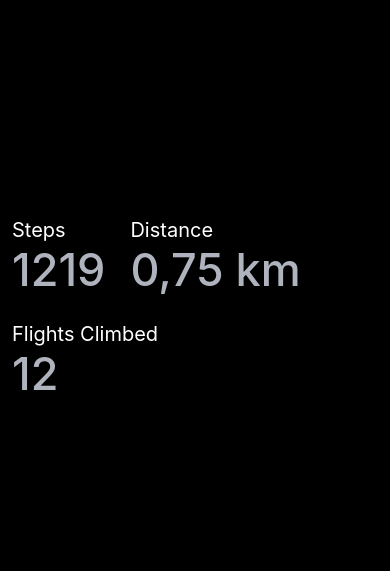
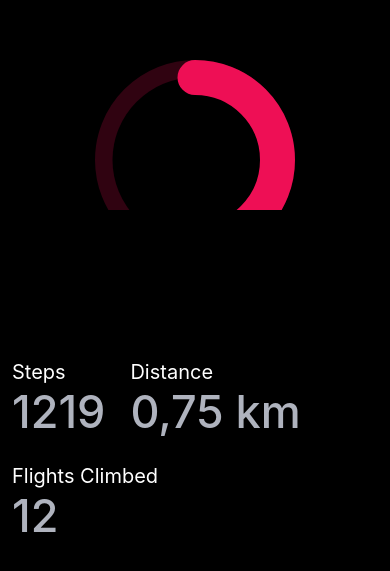
Before and after one commit to notJust-dev/StepCounter, a React Native app: screen / in a window 390 px wide. Shown: the part 121-692 px from the top of the page. Built offline with nearby package versions, Linux system fonts and the light colour scheme.

Commit message:
Progress Ring UI

```diff
--- a/App.tsx
+++ b/App.tsx
@@ -1,11 +1,12 @@
 import { StatusBar } from 'expo-status-bar';
 import { StyleSheet, Text, View } from 'react-native';
 import Value from './src/components/Value';
+import RingProgress from './src/components/RingProgress';
 
 export default function App() {
   return (
     <View style={styles.container}>
-      <Text>Hello world!</Text>
+      <RingProgress progress={0.56} />
 
       <View style={styles.values}>
         <Value label="Steps" value="1219" />
@@ -29,5 +30,6 @@
     flexDirection: 'row',
     gap: 25,
     flexWrap: 'wrap',
+    marginTop: 100,
   },
 });
--- a/package.json
+++ b/package.json
@@ -12,7 +12,8 @@
     "expo": "~48.0.18",
     "expo-status-bar": "~1.4.4",
     "react": "18.2.0",
-    "react-native": "0.71.8"
+    "react-native": "0.71.8",
+    "react-native-svg": "13.4.0"
   },
   "devDependencies": {
     "@babel/core": "^7.20.0",
--- /dev/null
+++ b/src/components/RingProgress.tsx
@@ -0,0 +1,59 @@
+import { View } from 'react-native';
+import SVG, { Circle } from 'react-native-svg';
+
+type RingProgressProps = {
+  radius?: number;
+  strokeWidth?: number;
+  progress: number;
+};
+
+const color = '#EE0F55';
+
+const RingProgress = ({
+  radius = 100,
+  strokeWidth = 35,
+  progress,
+}: RingProgressProps) => {
+  const innerRadius = radius - strokeWidth / 2;
+  const circumference = 2 * Math.PI * innerRadius;
+
+  return (
+    <View
+      style={{
+        width: radius * 2,
+        height: radius * 2,
+        alignSelf: 'center',
+        // backgroundColor: 'green',
+      }}
+    >
+      <SVG>
+        {/* Background */}
+        <Circle
+          cx={radius}
+          cy={radius}
+          r={innerRadius}
+          // fill={'blue'}
+          strokeWidth={strokeWidth}
+          stroke={color}
+          opacity={0.2}
+        />
+        {/* Foreground */}
+        <Circle
+          r={innerRadius}
+          cx={radius}
+          cy={radius}
+          originX={radius}
+          originY={radius}
+          // fill={'blue'}
+          strokeWidth={strokeWidth}
+          stroke={color}
+          strokeDasharray={[circumference * progress, circumference]}
+          strokeLinecap="round"
+          rotation="-90"
+        />
+      </SVG>
+    </View>
+  );
+};
+
+export default RingProgress;
```
Also changed, not shown: 1 other file (tests, documents, lock files or other folders).
